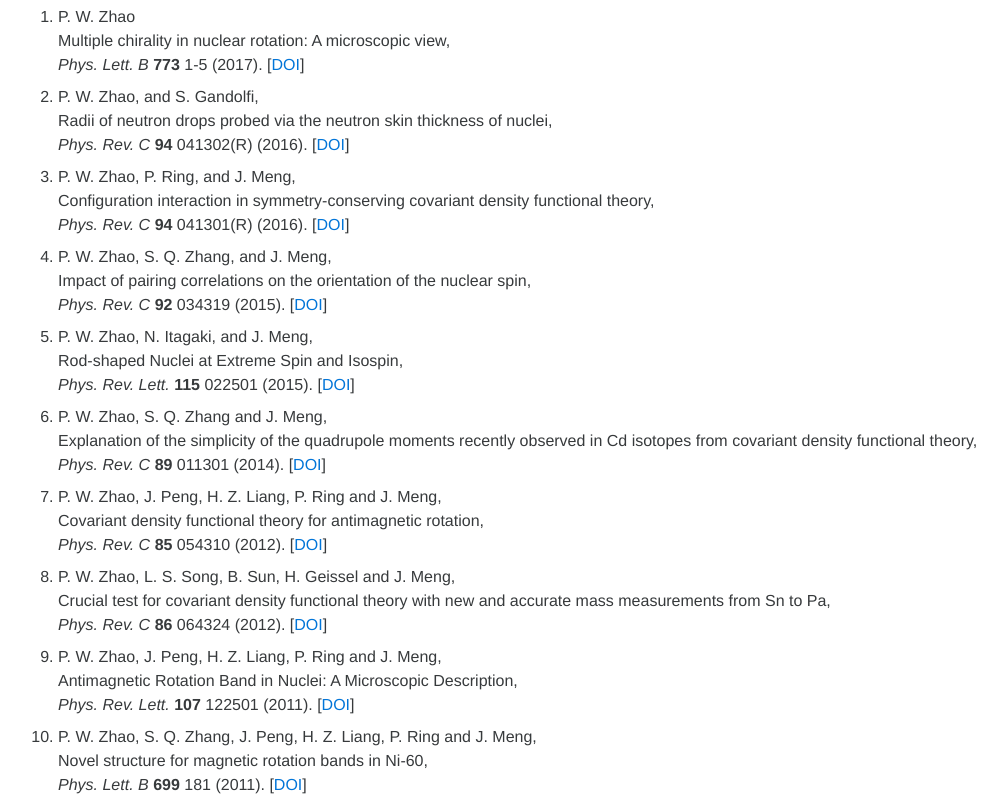
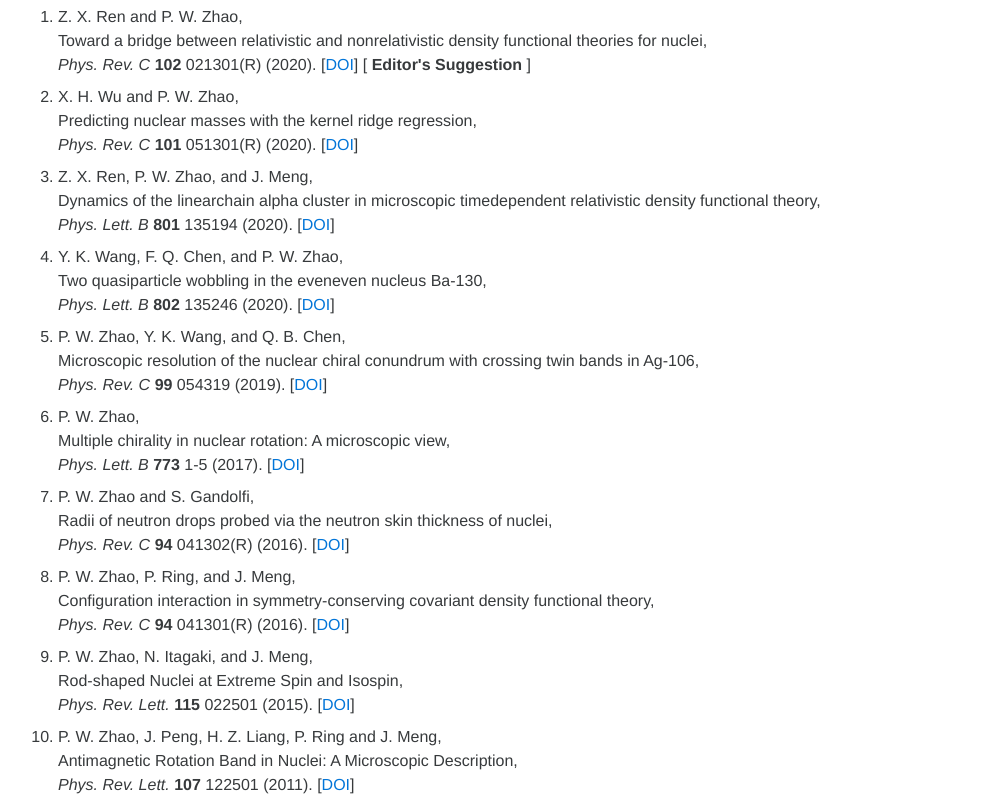
Before and after one commit to zhaopw33/zhaopw33.github.io, a plain HTML site: page docs/english.html in a window 1280 px wide. Shown: the part 580-1381 px from the top of the page, without its empty margins (67-1074 px from the left). Drawn offline with nearby package versions, Linux system fonts and the light colour scheme; some packages are replaced by stand-ins of ours.

Commit message:
Update english.html

```diff
--- a/docs/english.html
+++ b/docs/english.html
@@ -80,15 +80,50 @@
       <hr>
       <ol>
 
+<li value="">
+          Z. X. Ren and P. W. Zhao,<br>
+          Toward a bridge between relativistic and nonrelativistic density functional theories for nuclei,<br>
+          <em>Phys. Rev. C</em> <b>102</b> 021301(R) (2020).
+          [<a href="https://doi.org/10.1103/PhysRevC.102.021301">DOI</a>] [<b> Editor's Suggestion </b>]
+      </li>
+
       <li value="">
-      P. W. Zhao <br>
+          X. H. Wu and P. W. Zhao,<br>
+          Predicting nuclear masses with the kernel ridge regression,<br>
+          <em>Phys. Rev. C</em> <b>101</b> 051301(R) (2020).
+          [<a href="https://doi.org/10.1103/PhysRevC.101.051301">DOI</a>]
+      </li>
+
+      <li value="">
+        Z. X. Ren, P. W. Zhao, and J. Meng, <br>
+        Dynamics of the linear­chain alpha cluster in microscopic time­dependent relativistic density functional theory,<br>
+        <em>Phys. Lett. B</em> <b>801</b> 135194 (2020).
+        [<a href="https://doi.org/10.1016/j.physletb.2019.135194">DOI</a>]
+      </li>
+
+      <li value="">
+        Y. K. Wang, F. Q. Chen, and P. W. Zhao, <br>
+        Two quasiparticle wobbling in the even­even nucleus Ba-130,<br>
+        <em>Phys. Lett. B</em> <b>802</b> 135246 (2020).
+        [<a href="https://doi.org/10.1016/j.physletb.2020.135246">DOI</a>]
+      </li>
+
+      <li value="">
+        P. W. Zhao, Y. K. Wang, and Q. B. Chen,<br>
+        Microscopic resolution of the nuclear chiral conundrum with crossing twin bands in Ag-106,<br>
+        <em>Phys. Rev. C</em> <b>99</b> 054319 (2019).
+        [<a href="https://doi.org/10.1103/PhysRevC.99.054319">DOI</a>]
+      </li>
+
+      <li value="">
+      P. W. Zhao, <br>
       Multiple chirality in nuclear rotation: A microscopic view,<br>
       <em>Phys. Lett. B</em> <b>773</b> 1-5 (2017).
       [<a href="http://doi.org/10.1016/j.physletb.2017.08.001">DOI</a>]
       </li>
 
       <li value="">
-      P. W. Zhao, and S. Gandolfi,<br>
+      P. W. Zhao and S. Gandolfi,<br>
       Radii of neutron drops probed via the neutron skin thickness of nuclei,<br>
       <em>Phys. Rev. C</em> <b>94</b> 041302(R) (2016).
       [<a href="http://doi.org/10.1103/PhysRevC.94.041302">DOI</a>]
@@ -101,38 +136,38 @@
       [<a href="http://doi.org/10.1103/PhysRevC.94.041301">DOI</a>]
       </li>
 
-      <li> P.&nbsp;W. Zhao, S.&nbsp;Q. Zhang, and J.&nbsp;Meng, <br />
+      <!-- <li> P.&nbsp;W. Zhao, S.&nbsp;Q. Zhang, and J.&nbsp;Meng, <br />
          Impact of pairing correlations on the orientation of the nuclear spin,<br />
        <em>Phys. Rev. C</em> <b>92</b> 034319 (2015).
-      [<a href="http://dx.doi.org/10.1103/PhysRevC.92.034319">DOI</a>]</li>
+      [<a href="http://dx.doi.org/10.1103/PhysRevC.92.034319">DOI</a>]</li> -->
 
       <li> P.&nbsp;W. Zhao, N.&nbsp;Itagaki, and J.&nbsp;Meng, <br />
          Rod-shaped Nuclei at Extreme Spin and Isospin,<br />
        <em>Phys. Rev. Lett.</em> <b>115</b> 022501 (2015).
       [<a href="http://dx.doi.org/10.1103/PhysRevLett.115.022501">DOI</a>]</li>
 
-      <li>
+      <!-- <li>
       P.&nbsp;W. Zhao, S.&nbsp;Q. Zhang and J.&nbsp;Meng, <br />
        Explanation of the simplicity of the quadrupole moments recently
         observed in Cd isotopes from covariant density functional theory, <br />
        <em>Phys. Rev. C</em> <b>89</b> 011301 (2014).
       [<a href="http://dx.doi.org/10.1103/PhysRevC.89.011301">DOI</a>]
-      </li>
+      </li> -->
 
-      <li>
+      <!-- <li>
       P.&nbsp;W. Zhao, J.&nbsp;Peng, H.&nbsp;Z. Liang, P.&nbsp;Ring and J.&nbsp;Meng, <br />
        Covariant density functional theory for antimagnetic rotation, <br />
        <em>Phys. Rev. C</em> <b>85</b> 054310 (2012).
       [<a href="http://dx.doi.org/10.1103/PhysRevC.85.054310">DOI</a>]
-      </li>
+      </li> -->
 
-      <li>
+      <!-- <li>
       P.&nbsp;W. Zhao, L.&nbsp;S. Song, B.&nbsp;Sun, H.&nbsp;Geissel and J.&nbsp;Meng, <br />
        Crucial test for covariant density functional theory with new and
         accurate mass measurements from Sn to Pa, <br />
        <em>Phys. Rev. C</em> <b>86</b> 064324 (2012).
       [<a href="http://dx.doi.org/10.1103/PhysRevC.86.064324">DOI</a>]
-      </li>
+      </li> -->
 
       <li>
       P.&nbsp;W. Zhao, J.&nbsp;Peng, H.&nbsp;Z. Liang, P.&nbsp;Ring and J.&nbsp;Meng, <br />
@@ -141,12 +176,12 @@
       [<a href="http://dx.doi.org/10.1103/PhysRevLett.107.122501">DOI</a>]
       </li>
 
-      <li>
+      <!-- <li>
       P.&nbsp;W. Zhao, S.&nbsp;Q. Zhang, J.&nbsp;Peng, H.&nbsp;Z. Liang, P.&nbsp;Ring and J.&nbsp;Meng, <br />
        Novel structure for magnetic rotation bands in Ni-60, <br />
        <em>Phys. Lett. B</em> <b>699</b> 181 (2011).
       [<a href="http://dx.doi.org/10.1016/j.physletb.2011.03.068">DOI</a>]
-      </li>
+      </li> -->
 
       <li>
       P.&nbsp;W. Zhao, Z.&nbsp;P. Li, J.&nbsp;M. Yao and J.&nbsp;Meng, <br />
```
